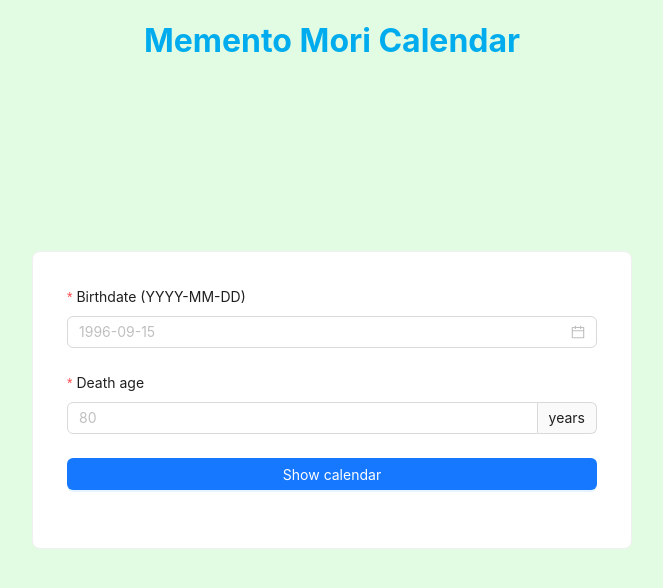
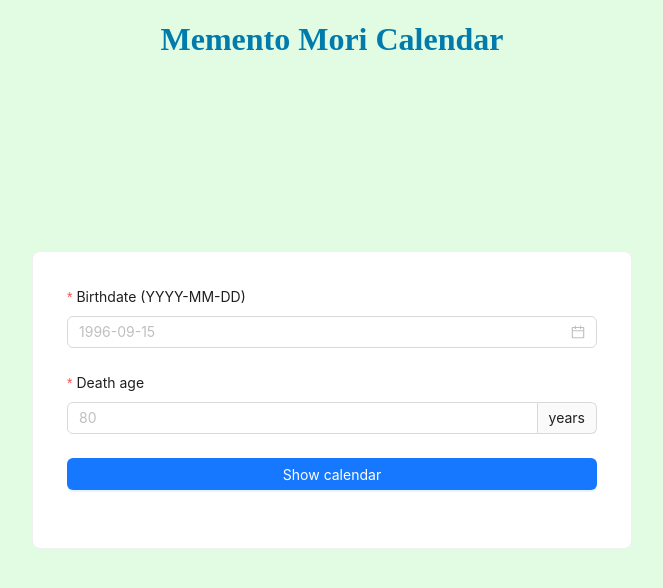
Before and after one commit to chessmadridista/memento-mori, a React (Create React App) app in the folder app/: page / in a window 1280 px wide. Shown: the top 588 px of the page, without its empty margins (308-971 px from the left). Built offline with nearby package versions, Linux system fonts and the light colour scheme.

Commit message:
Modify font family of app heading.

```diff
--- a/app/src/App.module.scss
+++ b/app/src/App.module.scss
@@ -38,6 +38,7 @@
 }
 
 .heading {
+  font-family: cursive;
   text-align: center;
-  color: #00acee;
+  color: #007bac;
 }
```
